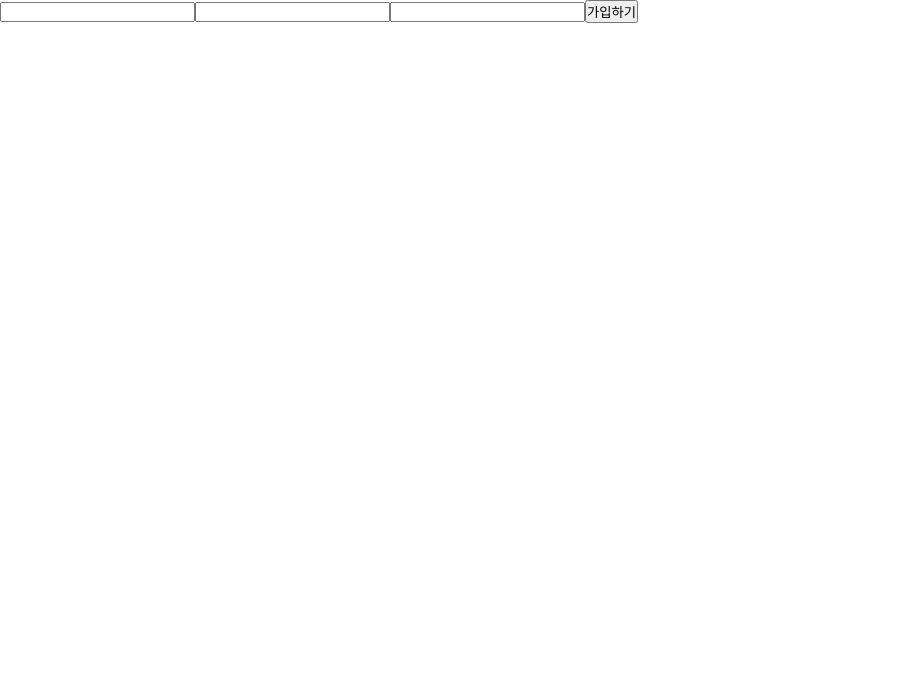
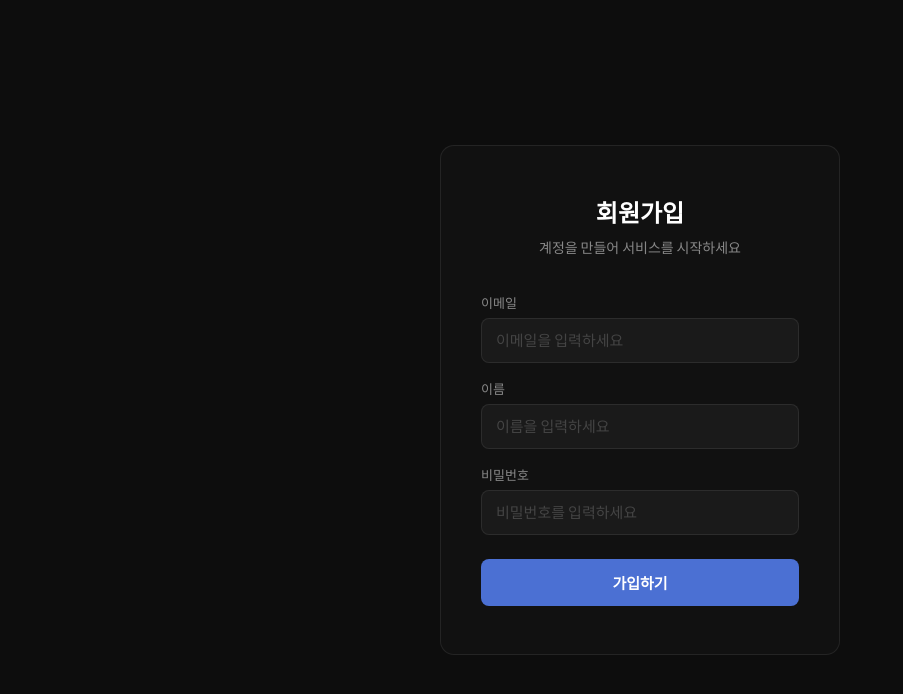
Before and after one commit to sele906/beluo-frontend, a React (Vite) app: page /join in a window 1280 px wide. Shown: the top 694 px of the page, without its empty margins (0-903 px from the left). Built offline with nearby package versions, Linux system fonts and the light colour scheme; no server answers.

Commit message:
회원가입 ui 및 사이드바 로더 수정

```diff
--- a/src/api/chatApi.js
+++ b/src/api/chatApi.js
@@ -19,8 +19,8 @@ api.interceptors.response.use(
         await api.post("/auth/refresh");
         return api(originalRequest);
       } catch {
+        await api.post("/auth/logout"); // refreshToken DB 삭제
         window.location.href = "/login";
-        return Promise.reject(error);
       }
     }
     return Promise.reject(error);
@@ -86,6 +86,7 @@ export async function getCharacterList() {
 //캐릭터 상세 페이지
 export async function getCharacterDetail(id) {
   const res = await api.get("/character/detail?id=" + id);
+  console.log(res.data);
   return res.data;
 }
 
--- a/src/components/layout/Layout.jsx
+++ b/src/components/layout/Layout.jsx
@@ -1,11 +1,12 @@
 import Header from "./Header";
 import Sidebar from "./Sidebar";
-import { Outlet } from "react-router-dom";
-import { getConversationList } from "../../api/chatApi";
+import { Outlet, useLoaderData } from "react-router-dom";
 
 import classes from "./Layout.module.css";
 
 const Layout = () => {
+
+    const { conversations } = useLoaderData();
 
     return (
         <div className={classes.wrapper}>
@@ -14,7 +15,7 @@ const Layout = () => {
             </div>
 
             <div className={classes.sidebar}>
-                <Sidebar />
+                <Sidebar conversations={conversations}/>
             </div>
 
             <div className={classes.main}>
@@ -25,7 +26,3 @@ const Layout = () => {
 }
 
 export default Layout;
-
-export async function loader() {
-  return await getConversationList();
-}
--- a/src/components/layout/Sidebar.jsx
+++ b/src/components/layout/Sidebar.jsx
@@ -3,8 +3,7 @@ import { BiHome, BiPlusCircle, BiMessageDetail, BiSolidUser, BiChat } from "reac
 
 import classes from "./Sidebar.module.css";
 
-function Sidebar() {
-    const recentConversations = useLoaderData();
+function Sidebar({conversations}) {
 
     return (
         <>
@@ -25,10 +24,10 @@ function Sidebar() {
                     </Link>
 
                     <div className={classes.recentConversations}>
-                        {recentConversations.length === 0 ? (
+                        {conversations.length === 0 ? (
                             <p className={classes.empty}>최근 대화가 없어요</p>
                         ) : (
-                            recentConversations.map((r) => (
+                            conversations.map((r) => (
                                 <Link
                                     key={r.sessionId}
                                     to={`/chat?sessionId=${r.sessionId}`}
--- a/src/pages/auth/Join.jsx
+++ b/src/pages/auth/Join.jsx
@@ -1,5 +1,6 @@
 import { joinApi } from "../../api/chatApi";
 import { useNavigate } from "react-router-dom";
+import classes from "./Join.module.css";
 
 function Join() {
 
@@ -16,6 +17,7 @@ function Join() {
 
         try {
             await joinApi(data);
+            alert("회원가입이 완료되었습니다.");
             navigate("/login");
         } catch (e) {
             alert("회원가입에 실패했습니다.");
@@ -23,14 +25,52 @@ function Join() {
     };
 
     return (
-        <>
-            <form onSubmit={handleSubmit}>
-                <input name="email"/>
-                <input name="password"/>
-                <input name="name"/>
-                <button>가입하기</button>
-            </form>
-        </>
+        <div className={classes.container}>
+            <div className={classes.card}>
+                <h1 className={classes.title}>회원가입</h1>
+                <p className={classes.subtitle}>
+                    계정을 만들어 서비스를 시작하세요
+                </p>
+
+                <form className={classes.form} onSubmit={handleSubmit}>
+
+                    <div className={classes.field}>
+                        <label className={classes.label}>이메일</label>
+                        <input
+                            className={classes.input}
+                            name="email"
+                            placeholder="이메일을 입력하세요"
+                            autoComplete="email"
+                        />
+                    </div>
+
+                    <div className={classes.field}>
+                        <label className={classes.label}>이름</label>
+                        <input
+                            className={classes.input}
+                            name="name"
+                            placeholder="이름을 입력하세요"
+                        />
+                    </div>
+
+                    <div className={classes.field}>
+                        <label className={classes.label}>비밀번호</label>
+                        <input
+                            className={classes.input}
+                            type="password"
+                            name="password"
+                            placeholder="비밀번호를 입력하세요"
+                            autoComplete="new-password"
+                        />
+                    </div>
+
+                    <button className={classes.button} type="submit">
+                        가입하기
+                    </button>
+
+                </form>
+            </div>
+        </div>
     );
 }
 
--- a/src/pages/auth/Join.module.css
+++ b/src/pages/auth/Join.module.css
@@ -0,0 +1,92 @@
+.container {
+    min-height: 100vh;
+    background: var(--bg);
+    display: flex;
+    align-items: center;
+    justify-content: center;
+}
+
+.card {
+    background: var(--surface);
+    border: 1px solid var(--border);
+    border-radius: var(--radius-lg);
+    padding: 48px 40px;
+    width: 100%;
+    max-width: 400px;
+}
+
+.title {
+    color: var(--text);
+    font-size: 24px;
+    font-weight: 700;
+    margin: 0 0 8px 0;
+    text-align: center;
+}
+
+.subtitle {
+    color: var(--text-muted);
+    font-size: 14px;
+    text-align: center;
+    margin: 0 0 36px 0;
+}
+
+.form {
+    display: flex;
+    flex-direction: column;
+    gap: 16px;
+}
+
+.field {
+    display: flex;
+    flex-direction: column;
+    gap: 6px;
+}
+
+.label {
+    color: var(--text-muted);
+    font-size: 13px;
+    font-weight: 500;
+}
+
+.input {
+    background: var(--surface-2);
+    border: 1px solid var(--border);
+    border-radius: var(--radius-sm);
+    color: var(--text);
+    font-size: 15px;
+    padding: 12px 14px;
+    outline: none;
+    transition: border-color 0.2s ease, box-shadow 0.2s ease;
+}
+
+.input::placeholder {
+    color: var(--text-dim);
+}
+
+.input:focus {
+    border-color: var(--accent);
+    box-shadow: 0 0 0 3px var(--accent-glow-sm);
+}
+
+.button {
+    margin-top: 8px;
+    background: var(--accent);
+    color: #fff;
+    border: none;
+    border-radius: var(--radius-sm);
+    font-size: 15px;
+    font-weight: 600;
+    padding: 13px;
+    cursor: pointer;
+    transition: opacity 0.2s ease, transform 0.1s ease, box-shadow 0.2s ease;
+}
+
+.button:hover {
+    opacity: 0.88;
+    box-shadow: 0 0 16px var(--accent-glow-md);
+}
+
+.button:active {
+    transform: scale(0.98);
+    opacity: 0.8;
+}
--- a/src/pages/auth/Login.jsx
+++ b/src/pages/auth/Login.jsx
@@ -68,8 +68,18 @@ function Login() {
 
                 <button className={classes.googleButton} onClick={toGoogle}>
                     <BiLogoGoogle className={classes.googleIcon} />
-                    구글로 로그인
+                    구글로 시작하기
                 </button>
+
+                <div className={classes.authLink}>
+                    계정이 없나요?
+                    <span
+                        className={classes.link}
+                        onClick={() => navigate("/join")}
+                    >
+                        회원가입
+                    </span>
+                </div>
             </div>
         </div>
     );
--- a/src/pages/auth/Login.module.css
+++ b/src/pages/auth/Login.module.css
@@ -139,3 +139,23 @@
     font-size: 18px;
     flex-shrink: 0;
 }
+
+.authLink {
+    margin-top: 20px;
+    text-align: center;
+    font-size: 13px;
+    color: var(--text-muted);
+}
+
+.link {
+    margin-left: 6px;
+    color: var(--accent);
+    font-weight: 500;
+    cursor: pointer;
+    transition: opacity 0.2s ease;
+}
+
+.link:hover {
+    opacity: 0.8;
+    text-decoration: underline;
+}
--- a/src/pages/auth/OAuth2Redirect.jsx
+++ b/src/pages/auth/OAuth2Redirect.jsx
@@ -7,8 +7,12 @@ function OAuth2Redirect() {
     const navigate = useNavigate();
 
     useEffect(() => {
-        login();
-        navigate("/", { replace: true });
+        async function processLogin() {
+            await login();
+            navigate("/", { replace: true });
+        }
+
+        processLogin();
     }, []);
 
     return null;
--- a/src/pages/character/CharacterDetailModal.jsx
+++ b/src/pages/character/CharacterDetailModal.jsx
@@ -16,7 +16,7 @@ function CharacterDetailModal() {
     const handleStartChat = async () => {
         setIsLoading(true);
         try {
-            const sessionId = await createConversation(detail.id);
+            const sessionId = await createConversation(detail.character.id);
             navigate(`/chat?sessionId=${sessionId}`);
         } catch (error) {
             console.error("대화 생성 실패:", error);
@@ -32,21 +32,21 @@ function CharacterDetailModal() {
                 {/* 아바타 */}
                 <div className={classes.avatar}>
                     <Avatar
-                        filePath={detail.characterImgUrl}
-                        name={detail.characterName}
+                        filePath={detail.character.characterImgUrl}
+                        name={detail.character.characterName}
                         className={classes.avatarImg}
                     />
                 </div>
 
                 {/* 이름 */}
-                <h2 className={classes.name}>{detail.characterName}</h2>
+                <h2 className={classes.name}>{detail.character.characterName}</h2>
 
                 {/* 성격 */}
-                <p className={classes.summary}>{detail.summary}</p>
+                <p className={classes.summary}>{detail.character.summary}</p>
 
                 {/* 태그 */}
                 <div className={classes.tags}>
-                    {detail.tag?.map((t) => (
+                    {detail.character.tag?.map((t) => (
                         <span key={t} className={classes.tag}>{t}</span>
                     ))}
                 </div>
@@ -54,7 +54,7 @@ function CharacterDetailModal() {
                 {/* 첫 메시지 미리보기 */}
                 <div className={classes.firstMessage}>
                     <span className={classes.firstMessageLabel}>첫 인사</span>
-                    <p>{detail.firstMessage}</p>
+                    <p>{detail.character.firstMessage}</p>
                 </div>
 
                 {/* 대화하기 버튼 */}
--- a/src/pages/chat/ChatRoom.jsx
+++ b/src/pages/chat/ChatRoom.jsx
@@ -62,6 +62,9 @@ function ChatRoom() {
           characterName: detail.characterName,
           characterImgUrl: detail.characterImgUrl,
           conversationName: detail.conversationName,
+          // userId: detail.userId,
+          // userEmail: detail.userEmail,
+          // userName: detail.userName,
         });
 
         // 첫 10개 메시지 로드 (before 없이 호출 = 최신 10개)
--- a/src/routes/Router.jsx
+++ b/src/routes/Router.jsx
@@ -1,5 +1,6 @@
 import { createBrowserRouter } from "react-router-dom";
-import Layout, {loader as getConversationList} from "../components/layout/Layout";
+import Layout from "../components/layout/Layout";
+import { getConversationList } from "../api/chatApi";
 import Main from "../pages/main/Main";
 import ChatList from "../pages/chat/ChatList";
 import Create from "../pages/create/Create";
@@ -11,7 +12,9 @@ import OAuth2Redirect from "../pages/auth/OAuth2Redirect";
 import CharacterDetailModal, {loader as characterDetailLoader} from "../pages/character/CharacterDetailModal";
 
 const Router = createBrowserRouter([
-    {path: '/', element: <Layout />, loader: getConversationList, children: [
+    {path: '/', element: <Layout />, loader: async () => ({
+      conversations: await getConversationList()
+    }), children: [
 
         {path: '/', element: <Main />, children: [
             {path: 'character/:id', element: <CharacterDetailModal />, loader: characterDetailLoader}
```
